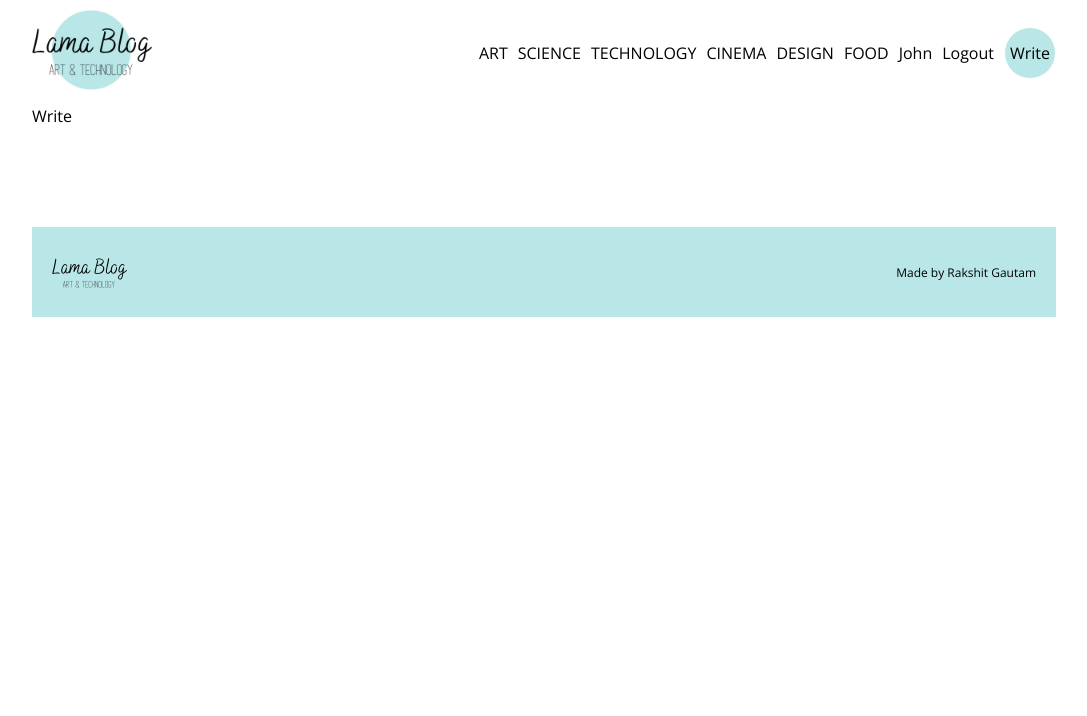
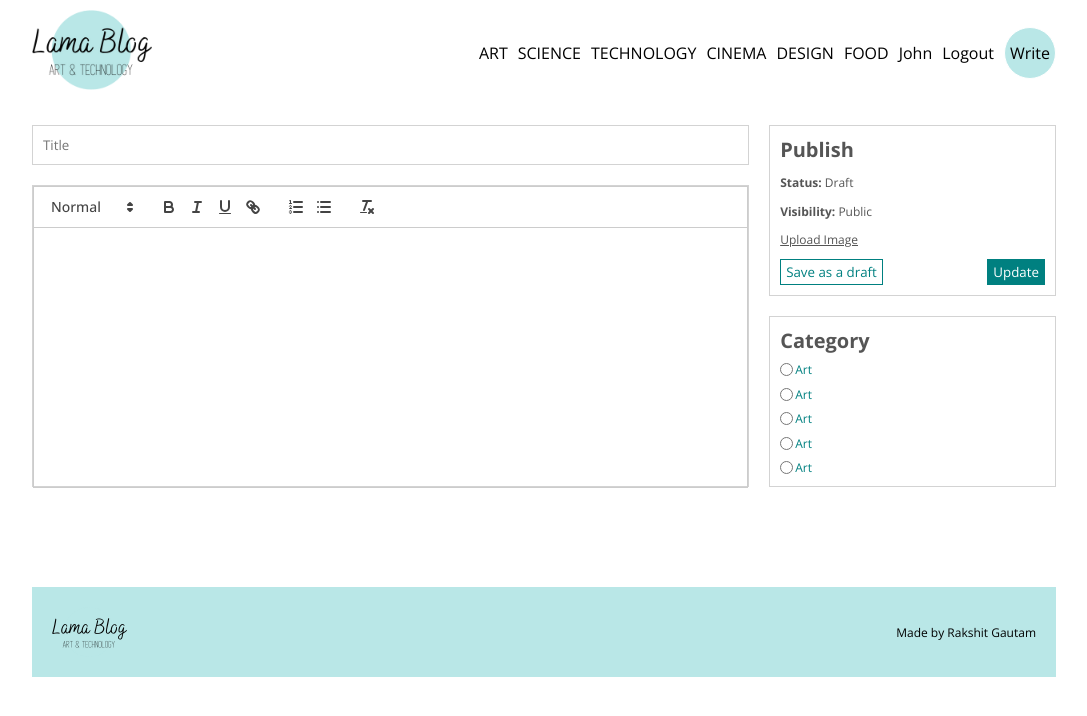
Before and after one commit to rgrakshit28/blog, a React (Create React App) app: page /write in a window 1280 px wide. Shown: the top 716 px of the page, without its empty margins (96-1183 px from the left). Built offline with nearby package versions, Linux system fonts and the light colour scheme.

Commit message:
UI Write Page Design

```diff
--- a/src/pages/Write.jsx
+++ b/src/pages/Write.jsx
@@ -1,7 +1,67 @@
-import React from 'react';
+import React, { useState } from 'react';
+import ReactQuill from 'react-quill';
+import 'react-quill/dist/quill.snow.css';
 
 const Write = () => {
-  return <div>Write</div>;
+  const [value, setValue] = useState('');
+
+  return (
+    <div className="add">
+      <div className="content">
+        <input type="text" placeholder="Title" />
+        <div className="editorContainer">
+          <ReactQuill
+            className="editor"
+            theme="snow"
+            value={value}
+            onChange={setValue}
+          />
+        </div>
+      </div>
+      <div className="menu">
+        <div className="item">
+          <h1>Publish</h1>
+          <span>
+            <b>Status: </b> Draft
+          </span>
+          <span>
+            <b>Visibility: </b> Public
+          </span>
+          <input type="file" id="file" style={{ display: 'none' }} />
+          <label htmlFor="file" className="file">
+            Upload Image
+          </label>
+          <div className="buttons">
+            <button>Save as a draft</button>
+            <button>Update</button>
+          </div>
+        </div>
+        <div className="item">
+          <h1>Category</h1>
+          <div className="cat">
+            <input type="radio" name="cat" value="art" id="art" />
+            <label htmlFor="art">Art</label>
+          </div>
+          <div className="cat">
+            <input type="radio" name="cat" value="art1" id="art1" />
+            <label htmlFor="art1">Art</label>
+          </div>
+          <div className="cat">
+            <input type="radio" name="cat" value="art2" id="art2" />
+            <label htmlFor="art2">Art</label>
+          </div>
+          <div className="cat">
+            <input type="radio" name="cat" value="art3" id="art3" />
+            <label htmlFor="art3">Art</label>
+          </div>
+          <div className="cat">
+            <input type="radio" name="cat" value="art4" id="art4" />
+            <label htmlFor="art4">Art</label>
+          </div>
+        </div>
+      </div>
+    </div>
+  );
 };
 
 export default Write;
--- a/src/style.scss
+++ b/src/style.scss
@@ -320,11 +320,10 @@ $lightGreen: #b9e7e7;
 
         .editorContainer {
           height: 300px;
-          overflow: scroll;
           border: 1px solid lightgray;
 
           .editor {
-            height: 100%;
+            height: 260px;
             border: none;
           }
         }
```
